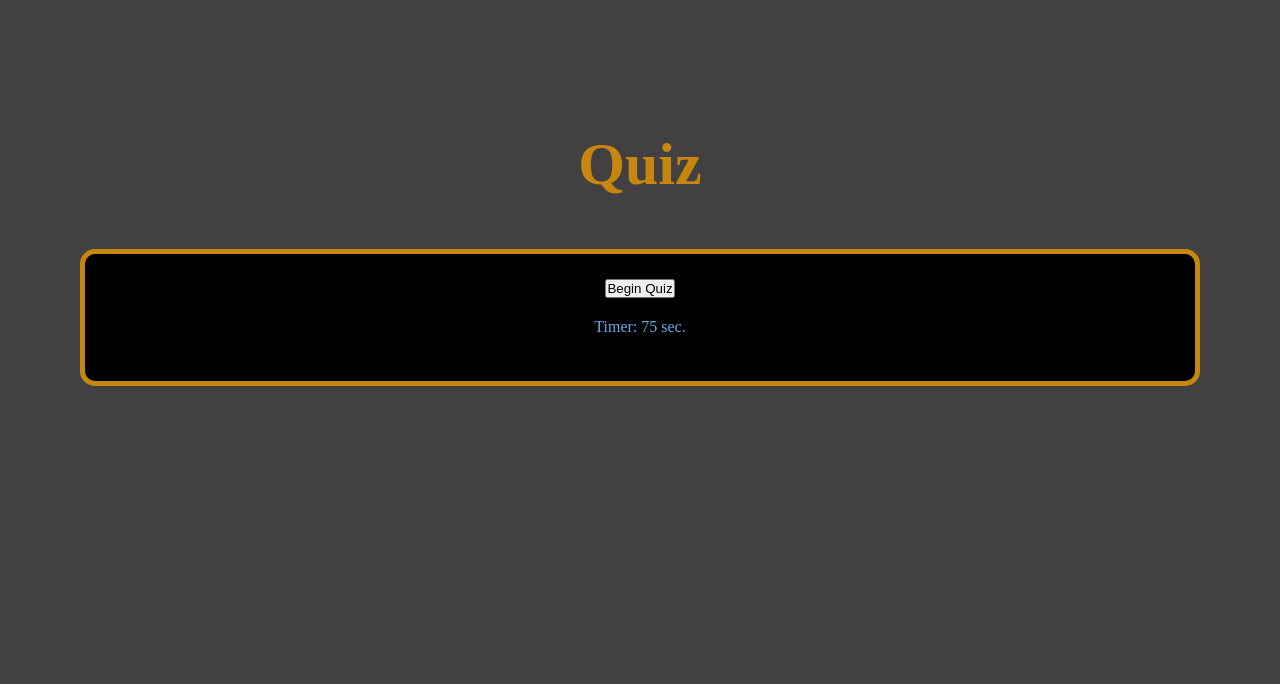
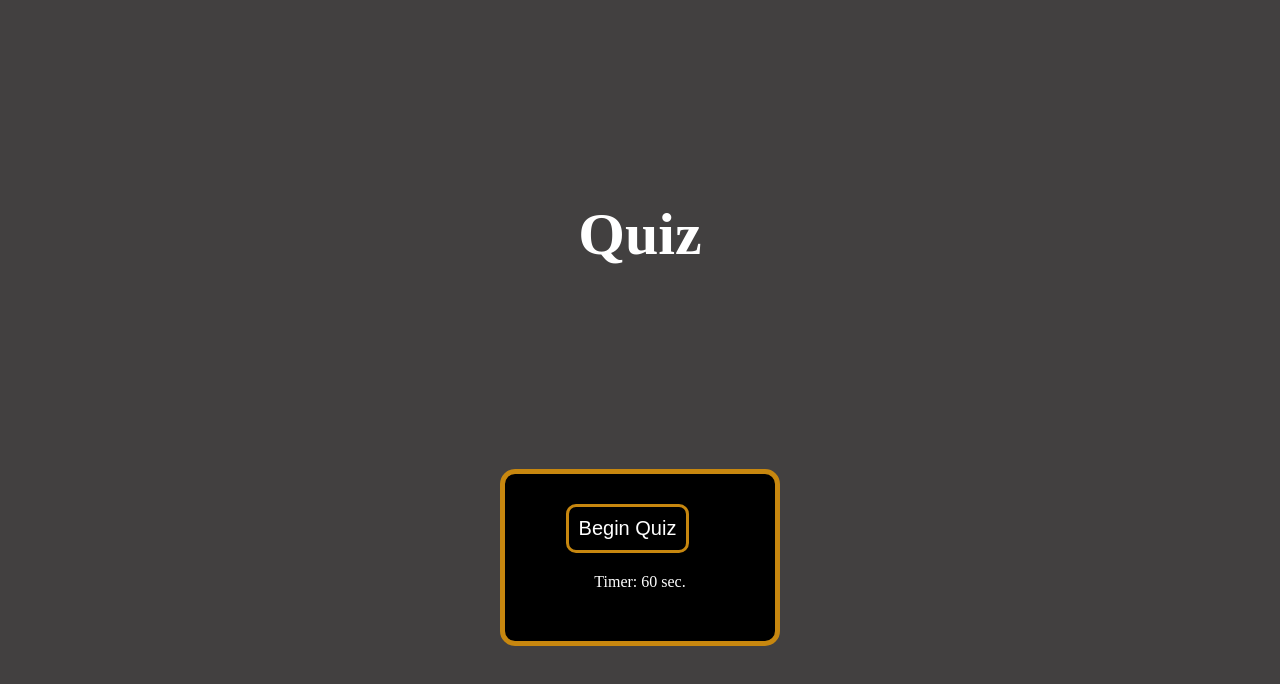
Before and after one commit to tylerzeman/04-Module-Code-Quiz-, a plain HTML site: page index.html in a window 1280 px wide. Drawn offline with Linux system fonts and the light colour scheme.

Commit message:
cleaned up code

```diff
--- a/assets/script.js
+++ b/assets/script.js
@@ -6,7 +6,7 @@ var timerBoxEl = document.getElementById("count");
 
 var btn = document.querySelector("#startQuiz");
 
-var counter = 75;
+var counter = 60;
 
 var incorrectAnswer = document.querySelector('.incorrectAnswer');
 
--- a/assets/style.css
+++ b/assets/style.css
@@ -9,18 +9,16 @@
 body {
     background-color: rgb(66, 64, 64);
     color: white;
-    padding:80px;
-
 }
 
 /* Quiz Title */
 .mainheader {
     text-align: center;
-    padding: 50px;
+    padding: 200px;
 }
 
 h1 {
-    color: #c7870f;
+    color: white;
     font-size: 60px;
 }
 
@@ -32,10 +30,11 @@ h1 {
     justify-content: center;
     align-items: center;
     border:#c7870f solid 5px;
-    padding: 25px;
+    padding: 30px;
     border-radius: 15px;
     background-color:black;
     flex-direction: column;
+    margin: 0px 500px;
 }
 
 /* Timer */
@@ -43,7 +42,7 @@ h1 {
 .timerbox {
     margin: 20px;
     justify-content: center;
-    color: #65abe9;
+    color: white;
 }
 
 .hidden {
@@ -74,13 +73,14 @@ h1 {
     font-size: large;
 }
 
-#quiz-start {
+#startQuiz {
     text-align: center;
     font-size:20px;
     padding: 10px;
-    color: #c7870f;
-    border: white solid 1px;
+    color: white;
+    border: #c7870f solid 3px;
+    border-radius: 10px;
     text-decoration: none;
     margin-right: 25px;
-
+    background-color: black;
 }
--- a/index.html
+++ b/index.html
@@ -16,7 +16,7 @@
     <section class="quizbox">
         <!-- Timer -->
         <button id="startQuiz" onclick="start()">Begin Quiz</button>
-        <div class="timerbox">Timer:&nbsp;<span id="count">75</span>&nbsp;sec.</div>
+        <div class="timerbox">Timer:&nbsp;<span id="count">60</span>&nbsp;sec.</div>
         <!-- Quiz Questions -->
         <div class="choice-container hidden" data-number="1">
             <p class="choice-text">What is the 1st Letter of the alphabet?</p>
```
